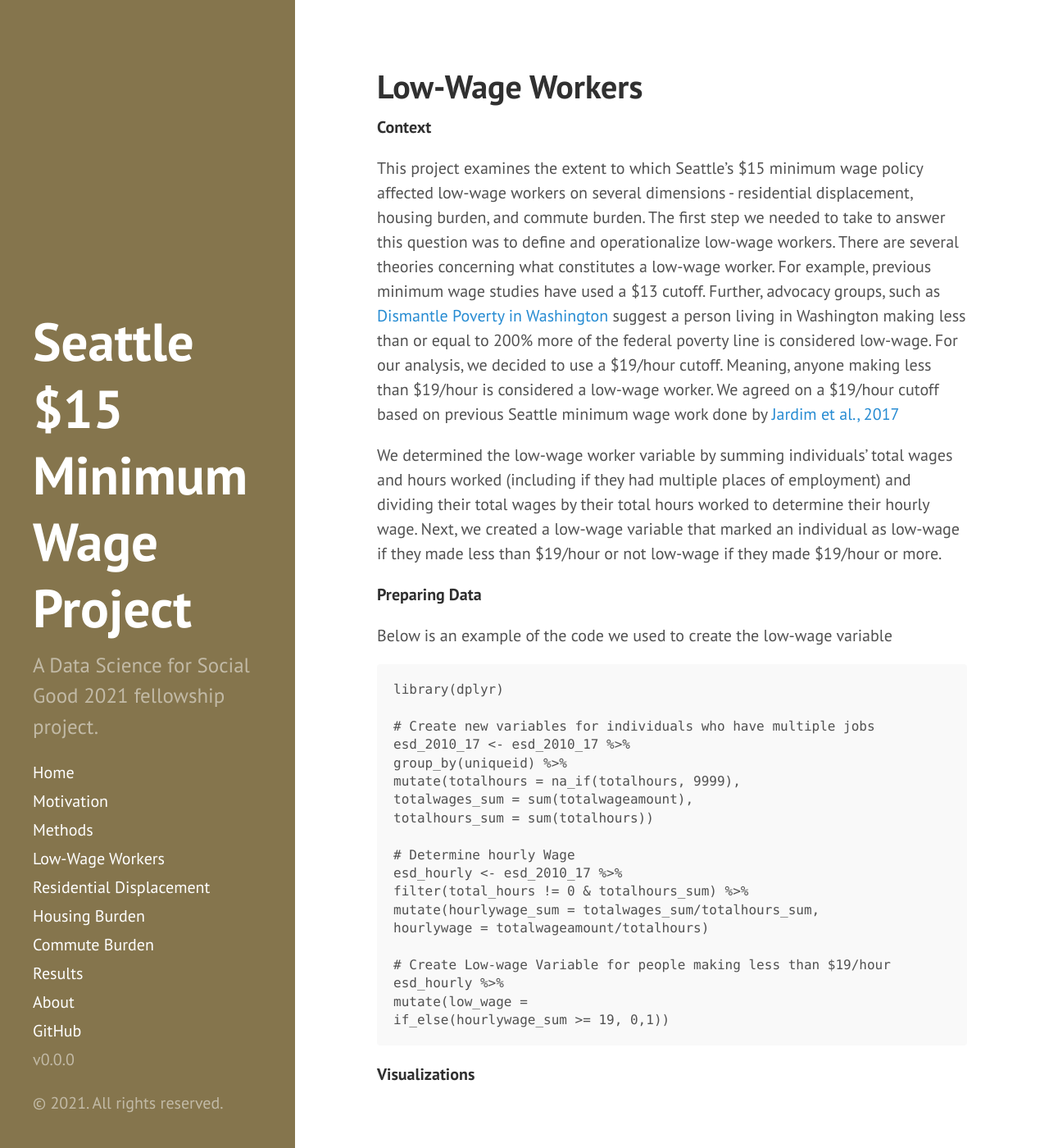
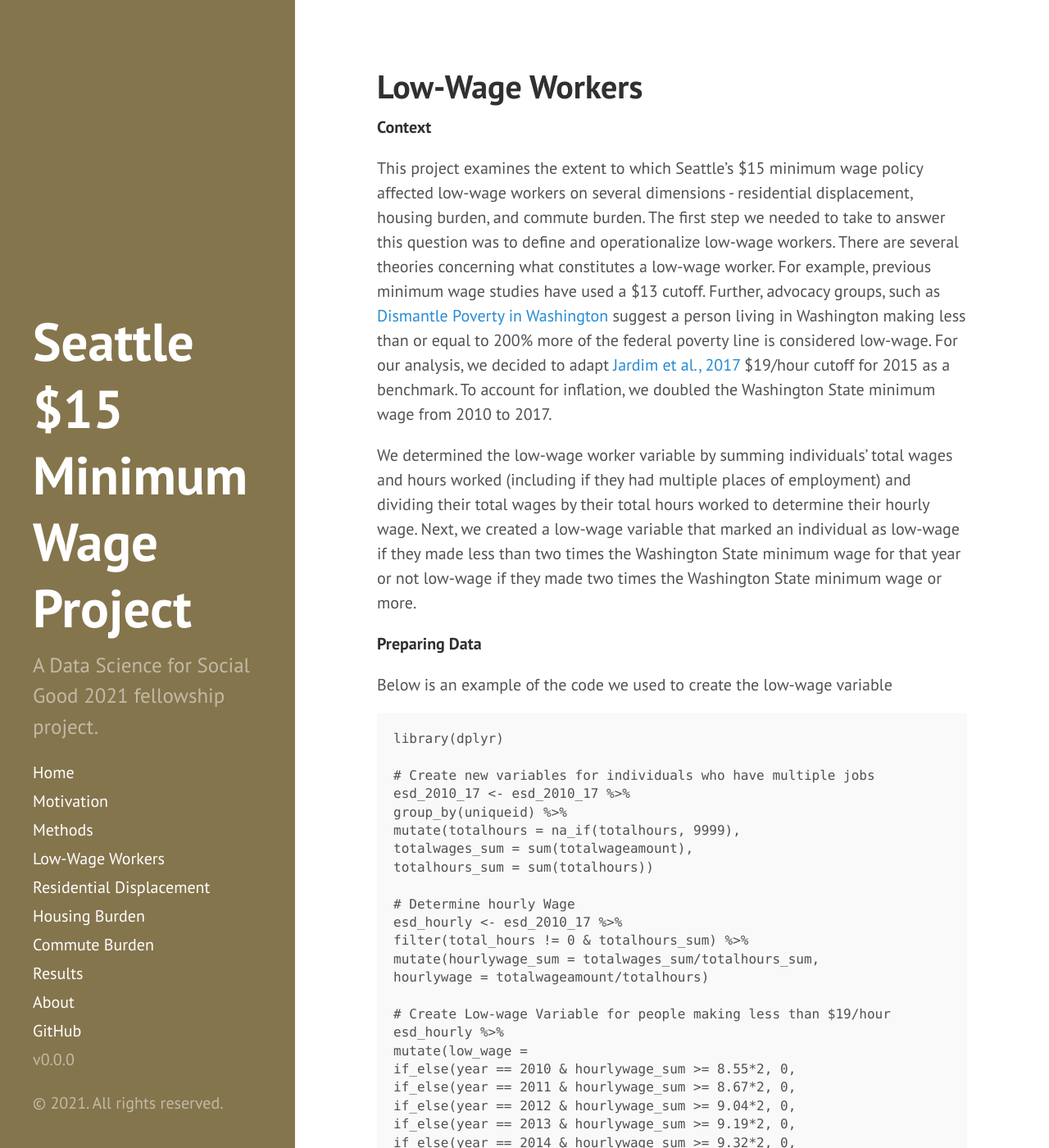
Before and after one commit to uwescience/MinWA, a Jekyll site: the page built from Low-Wage Workers.md, in a window 1280 px wide and 1400 px high. Shown: the whole window at 82% size. Built offline with Jekyll 4.4.1, drawn with Linux system fonts in a browser that asks for light colours; some of the changed text lies outside the part shown.

Commit message:
made changes to context and code chunk

````diff
--- a/Low-Wage Workers.md
+++ b/Low-Wage Workers.md
@@ -5,9 +5,9 @@ title: Low-Wage Workers
 
 **Context**
 
-This project examines the extent to which Seattle’s \$15 minimum wage policy affected low-wage workers on several dimensions - residential displacement, housing burden, and commute burden. The first step we needed to take to answer this question was to define and operationalize low-wage workers. There are several theories concerning what constitutes a low-wage worker. For example, previous minimum wage studies have used a $13 cutoff. Further, advocacy groups, such as [Dismantle Poverty in Washington](https://dismantlepovertyinwa.com/) suggest a person living in Washington making less than or equal to 200% more of the federal poverty line is considered low-wage. For our analysis, we decided to use a \$19/hour cutoff. Meaning, anyone making less than \$19/hour is considered a low-wage worker. We agreed on a \$19/hour cutoff based on previous Seattle minimum wage work done by [Jardim et al., 2017]( https://www.nber.org/system/files/working_papers/w23532/w23532.pdf)
+This project examines the extent to which Seattle’s \$15 minimum wage policy affected low-wage workers on several dimensions - residential displacement, housing burden, and commute burden. The first step we needed to take to answer this question was to define and operationalize low-wage workers. There are several theories concerning what constitutes a low-wage worker. For example, previous minimum wage studies have used a $13 cutoff. Further, advocacy groups, such as [Dismantle Poverty in Washington](https://dismantlepovertyinwa.com/) suggest a person living in Washington making less than or equal to 200% more of the federal poverty line is considered low-wage. For our analysis, we decided to adapt [Jardim et al., 2017](https://www.nber.org/system/files/working_papers/w23532/w23532.pdf) \$19/hour cutoff for 2015 as a benchmark. To account for inflation, we doubled the Washington State minimum wage from 2010 to 2017.
 
-We determined the low-wage worker variable by summing individuals’ total wages and hours worked (including if they had multiple places of employment) and dividing their total wages by their total hours worked to determine their hourly wage. Next, we created a low-wage variable that marked an individual as low-wage if they made less than \$19/hour or not low-wage if they made \$19/hour or more.
+We determined the low-wage worker variable by summing individuals’ total wages and hours worked (including if they had multiple places of employment) and dividing their total wages by their total hours worked to determine their hourly wage. Next, we created a low-wage variable that marked an individual as low-wage if they made less than two times the Washington State minimum wage for that year or not low-wage if they made two times the Washington State minimum wage or more.
 
 **Preparing Data**
 
@@ -32,7 +32,14 @@ hourlywage = totalwageamount/totalhours)
 # Create Low-wage Variable for people making less than $19/hour
 esd_hourly %>%
 mutate(low_wage =
-if_else(hourlywage_sum >= 19, 0,1))
+if_else(year == 2010 & hourlywage_sum >= 8.55*2, 0,
+if_else(year == 2011 & hourlywage_sum >= 8.67*2, 0,
+if_else(year == 2012 & hourlywage_sum >= 9.04*2, 0,
+if_else(year == 2013 & hourlywage_sum >= 9.19*2, 0,
+if_else(year == 2014 & hourlywage_sum >= 9.32*2, 0,
+if_else(year == 2015 & hourlywage_sum >= 9.47*2, 0,
+if_else(year == 2016 & hourlywage_sum >= 9.47*2, 0,
+if_else(year == 2017 & hourlywage_sum >= 11*2, 0)))))))))
 ```
 
 **Visualizations**
````
